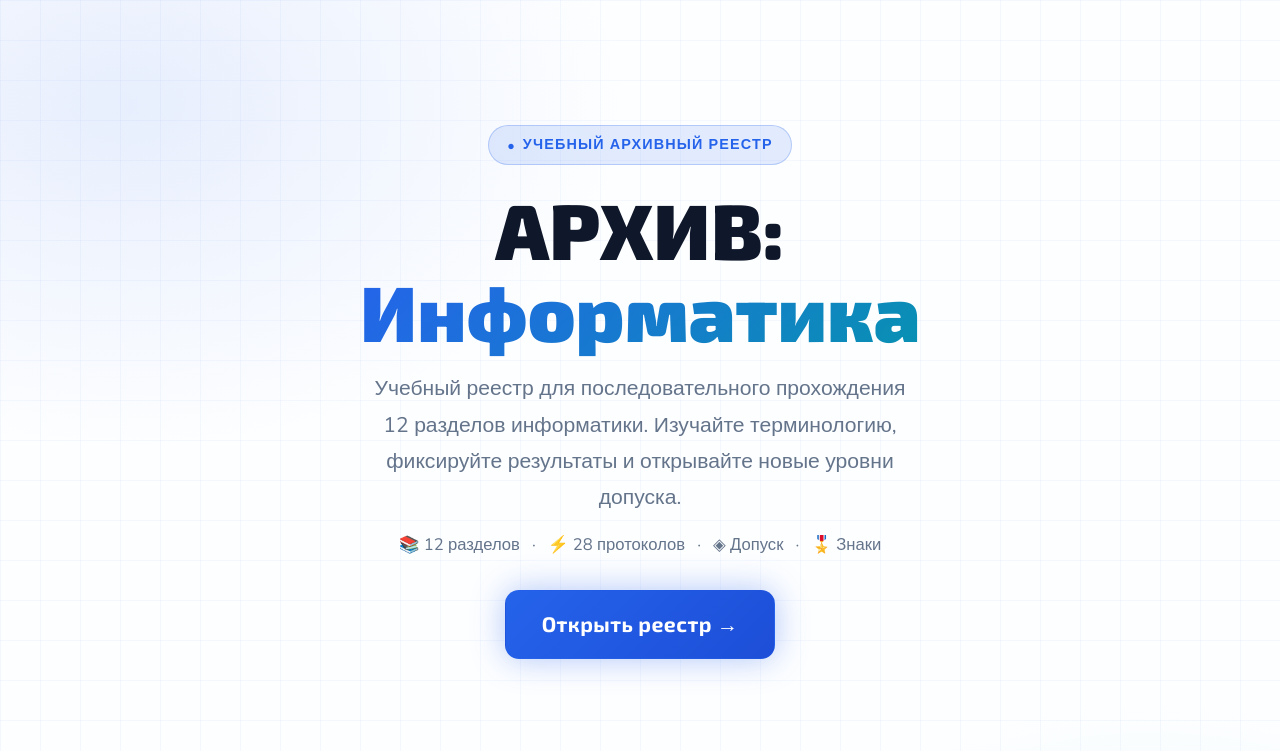
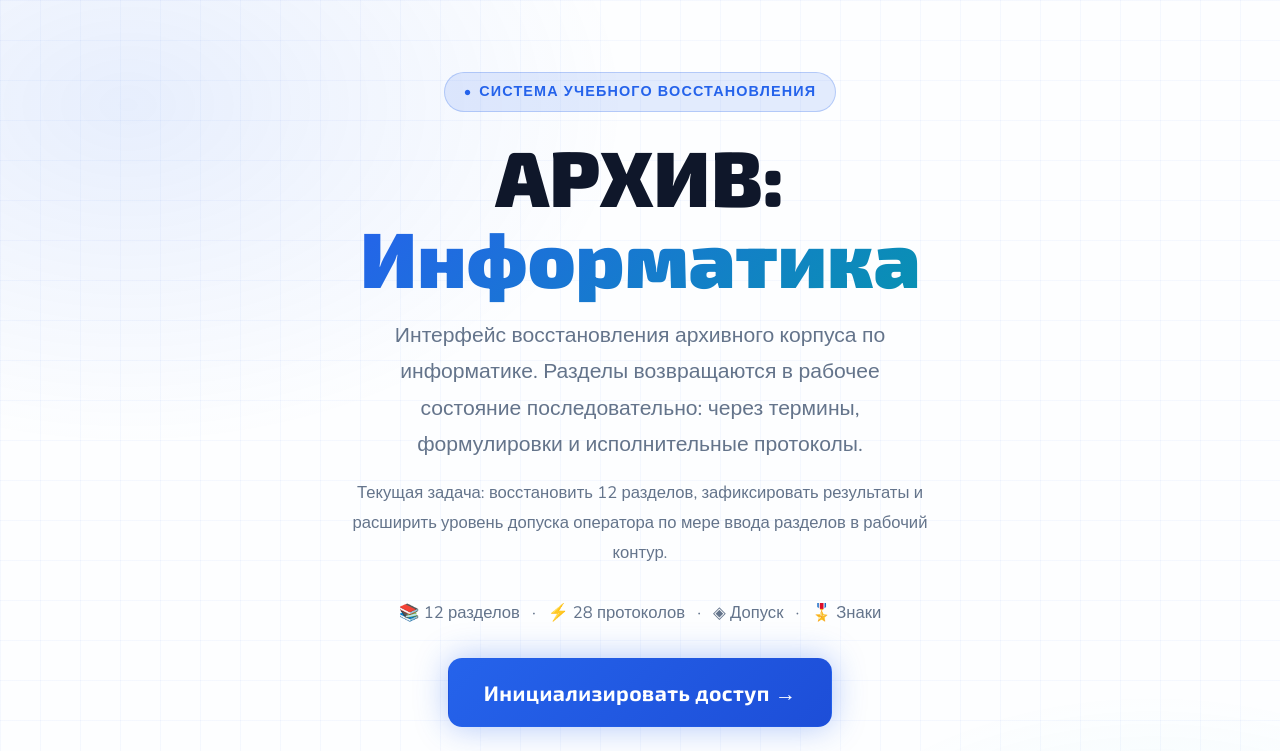
Before and after one commit to eskandr5/missiya-informatika, a React (Vite) app: page / in a window 1280 px wide. Shown: the top 751 px of the page. Built offline with nearby package versions, Linux system fonts and the light colour scheme.

Commit message:
Rewrite landing and dashboard in archive style

```diff
--- a/src/screens/DashboardScreen.tsx
+++ b/src/screens/DashboardScreen.tsx
@@ -17,8 +17,16 @@ const DL = ['d1','d2','d3','d4','d5','d6','d7','d8','d9','d10','d11','d12'];
 export default function DashboardScreen({ progress, onSelectModule }: Props) {
   const rank      = getRank(progress.xp);
   const nextRank  = getNextRank(progress.xp);
+  const totalModules = MODULES.length;
   const totalM    = MODULES.reduce((s, m) => s + m.missions.length, 0);
   const doneM     = progress.completedMissions.length;
+  const unlockedModules = MODULES.filter(mod => isModuleUnlocked(mod, progress.completedMissions, MODULES)).length;
+  const restoredPct = Math.round((doneM / totalM) * 100);
+  const systemState = doneM === 0
+    ? 'INITIAL_SYNC'
+    : doneM === totalM
+    ? 'FULL_RESTORATION'
+    : 'PARTIAL_RESTORATION';
 
   return (
     <div className="app-page min-h-screen bg-grid" style={{ paddingBottom: '3rem' }}>
@@ -33,14 +41,16 @@ export default function DashboardScreen({ progress, onSelectModule }: Props) {
         <div className="app-shell app-shell--flush" style={{ maxWidth: '1000px', margin: '0 auto' }}>
           <div className="flex flex-wrap items-center justify-between gap-4 mb-5">
             <div className="fu">
-              <p className="text-blue-400 text-xs font-bold uppercase tracking-widest mb-1">{ARCHIVE_COPY.dashboardTitle}</p>
+              <p className="text-blue-400 text-xs font-bold uppercase tracking-widest mb-1">Сектор восстановления</p>
               <h1 className="hf text-3xl font-bold text-white">{ARCHIVE_COPY.appTitle}</h1>
-              <p className="text-slate-500 mt-1 text-sm">12 {ARCHIVE_COPY.moduleLabelPlural} · {totalM} {ARCHIVE_COPY.missionLabelPlural} · Учебный реестр</p>
+              <p className="text-slate-500 mt-1 text-sm">
+                Реестр разделов информатики · {totalModules} {ARCHIVE_COPY.moduleLabelPlural} · {totalM} {ARCHIVE_COPY.missionLabelPlural}
+              </p>
             </div>
             <div className="dashboard-screen__summary flex items-center gap-2 fu d2">
               {[
                 { val: `${rank.icon} ${rank.name}`, sub: ARCHIVE_COPY.rankLabel.toLowerCase() },
-                { val: `${progress.xp} XP`,          sub: 'получено' },
+                { val: `${progress.xp} XP`,          sub: 'зафиксировано' },
                 { val: `${doneM}/${totalM}`,        sub: ARCHIVE_COPY.missionLabelPlural },
               ].map((s, i) => (
                 <div
@@ -54,10 +64,22 @@ export default function DashboardScreen({ progress, onSelectModule }: Props) {
               ))}
             </div>
           </div>
+          <div
+            className="fu d3 mb-4 px-4 py-2 rounded-xl text-xs"
+            style={{
+              background: 'var(--surface-strong)',
+              border: '1px solid var(--border-color)',
+              color: 'var(--text-dim)',
+              fontFamily: 'ui-monospace, SFMono-Regular, Menlo, Monaco, Consolas, \"Liberation Mono\", \"Courier New\", monospace',
+              letterSpacing: '.04em',
+            }}
+          >
+            SYS.STATUS // STATE={systemState} · ACCESS={rank.name} · RESTORED={restoredPct}% · SECTORS={unlockedModules}/{totalModules}
+          </div>
           <div className="fu d3">
             <div className="flex justify-between text-xs text-slate-600 mb-1.5">
-              <span>Сводка прогресса</span>
-              {nextRank && <span>До «{nextRank.name}»: {nextRank.minXP - progress.xp} XP</span>}
+              <span>Контур восстановления</span>
+              {nextRank && <span>Следующий допуск: «{nextRank.name}» · {nextRank.minXP - progress.xp} XP</span>}
             </div>
             <ProgressBar value={doneM} max={totalM} />
           </div>
@@ -102,10 +124,10 @@ export default function DashboardScreen({ progress, onSelectModule }: Props) {
                     {ARCHIVE_COPY.moduleLabel} {mod.id}
                   </span>
                   {modComplete && (
-                    <span className="tag" style={{ background: 'var(--success-soft)', color: 'var(--success-color)' }}>✓</span>
+                    <span className="tag" style={{ background: 'var(--success-soft)', color: 'var(--success-color)' }}>восстановлен</span>
                   )}
                   {!hasImpl && (
-                    <span className="tag" style={{ background: 'var(--accent-softer)', color: 'var(--accent)', fontSize: '.58rem' }}>Скоро</span>
+                    <span className="tag" style={{ background: 'var(--accent-softer)', color: 'var(--accent)', fontSize: '.58rem' }}>ожидание</span>
                   )}
                 </div>
                 <h3 className="hf text-white font-bold text-sm leading-snug mb-0.5">{mod.title}</h3>
@@ -114,7 +136,7 @@ export default function DashboardScreen({ progress, onSelectModule }: Props) {
                   <ProgressBar value={done} max={mod.missions.length} color={mod.accent} />
                 </div>
                 <div className="flex justify-between items-center">
-                  <span className="text-xs text-slate-600">{done}/{mod.missions.length}</span>
+                  <span className="text-xs text-slate-600">протоколы {done}/{mod.missions.length}</span>
                   <span className="text-xs font-semibold" style={{ color: mod.accent }}>⚡{mod.xpReward}</span>
                 </div>
               </div>
--- a/src/screens/LandingScreen.tsx
+++ b/src/screens/LandingScreen.tsx
@@ -13,6 +13,7 @@ export default function LandingScreen({ progress, onStart }: Props) {
   const returning = progress.completedMissions.length > 0;
   const totalModules = MODULES.length;
   const totalMissions = MODULES.reduce((sum, mod) => sum + mod.missions.length, 0);
+  const restoredPct = Math.round((progress.completedMissions.length / totalMissions) * 100);
 
   return (
     <div className="min-h-screen bg-grid" style={{ paddingBottom: '4rem' }}>
@@ -34,7 +35,7 @@ export default function LandingScreen({ progress, onStart }: Props) {
         >
           <span style={{ color: 'var(--accent)', fontSize: '.78rem' }}>●</span>
           <span className="text-blue-300 text-xs font-bold tracking-wider uppercase">
-            {ARCHIVE_COPY.appKicker}
+            Система учебного восстановления
           </span>
         </div>
 
@@ -64,34 +65,41 @@ export default function LandingScreen({ progress, onStart }: Props) {
           className="fu d2 text-slate-400 text-lg mb-4"
           style={{ maxWidth: '560px', lineHeight: 1.72 }}
         >
-          Учебный реестр для последовательного прохождения {totalModules} разделов информатики.
-          Изучайте терминологию, фиксируйте результаты и открывайте новые уровни допуска.
+          Интерфейс восстановления архивного корпуса по информатике. Разделы возвращаются в рабочее
+          состояние последовательно: через термины, формулировки и исполнительные протоколы.
         </p>
 
-        <div className="fu d3 flex flex-wrap gap-3 justify-center text-slate-500 text-sm mb-8">
+        <p className="fu d3 text-slate-500 text-sm mb-8" style={{ maxWidth: '620px', lineHeight: 1.8 }}>
+          Текущая задача: восстановить {totalModules} {ARCHIVE_COPY.moduleLabelPlural}, зафиксировать
+          результаты и расширить уровень допуска оператора по мере ввода разделов в рабочий контур.
+        </p>
+
+        <div className="fu d4 flex flex-wrap gap-3 justify-center text-slate-500 text-sm mb-8">
           <span>📚 {totalModules} {ARCHIVE_COPY.moduleLabelPlural}</span><span>·</span>
           <span>⚡ {totalMissions} {ARCHIVE_COPY.missionLabelPlural}</span><span>·</span>
           <span>◈ {ARCHIVE_COPY.rankLabel}</span><span>·</span>
           <span>🎖️ Знаки</span>
         </div>
 
-        <div className="fu d4">
+        <div className="fu d5">
           <button onClick={onStart} className="btn-p text-lg px-8 py-4 glow">
-            {returning ? 'Продолжить работу →' : 'Открыть реестр →'}
+            {returning ? 'Вернуться к восстановлению →' : 'Инициализировать доступ →'}
           </button>
         </div>
 
         {returning && (
           <div
-            className="fu d5 mt-5 px-5 py-3 rounded-xl text-sm"
+            className="fu d6 mt-5 px-5 py-3 rounded-xl text-sm"
             style={{ background: 'var(--surface-strong)', border: '1px solid var(--border-color)' }}
           >
-            <span className="text-slate-400">Статус: </span>
+            <span className="text-slate-400">Статус оператора: </span>
             <span className="hf text-blue-300 font-bold">{rank.icon} {rank.name}</span>
             <span className="text-slate-600 mx-2">·</span>
             <span className="hf text-amber-400 font-bold">{progress.xp} XP</span>
             <span className="text-slate-600 mx-2">·</span>
-            <span className="text-slate-400">{progress.completedMissions.length} {ARCHIVE_COPY.missionLabelPlural} завершено</span>
+            <span className="text-slate-400">
+              восстановлено {restoredPct}% · {progress.completedMissions.length} {ARCHIVE_COPY.missionLabelPlural}
+            </span>
           </div>
         )}
       </div>
@@ -100,9 +108,9 @@ export default function LandingScreen({ progress, onStart }: Props) {
       <div style={{ maxWidth: '900px', margin: '0 auto', padding: '0 1.5rem' }}>
         <div className="grid grid-cols-1 sm:grid-cols-3 gap-4">
           {[
-            { icon: '🗂️', t: 'Терминологические карты', d: 'Карточки с ключевыми понятиями и английскими соответствиями для каждого раздела' },
-            { icon: '◈', t: 'Исполнительные протоколы', d: 'Сопоставление, последовательности, классификация, коррекция и другие режимы' },
-            { icon: '⬡', t: 'Допуск и фиксация',       d: 'XP, уровни допуска, знаки по разделам и общая сводка прогресса' },
+            { icon: '🗂️', t: 'Архив терминов', d: 'Ключевые понятия и английские соответствия для поэтапного восстановления разделов' },
+            { icon: '◈', t: 'Исполнительные контуры', d: 'Сопоставление, последовательности, классификация, коррекция и другие рабочие режимы' },
+            { icon: '⬡', t: 'Допуск и фиксация', d: 'XP, уровни доступа, архивные знаки и сводка состояния по всему реестру' },
           ].map((f, i) => (
             <div
               key={i}
```
